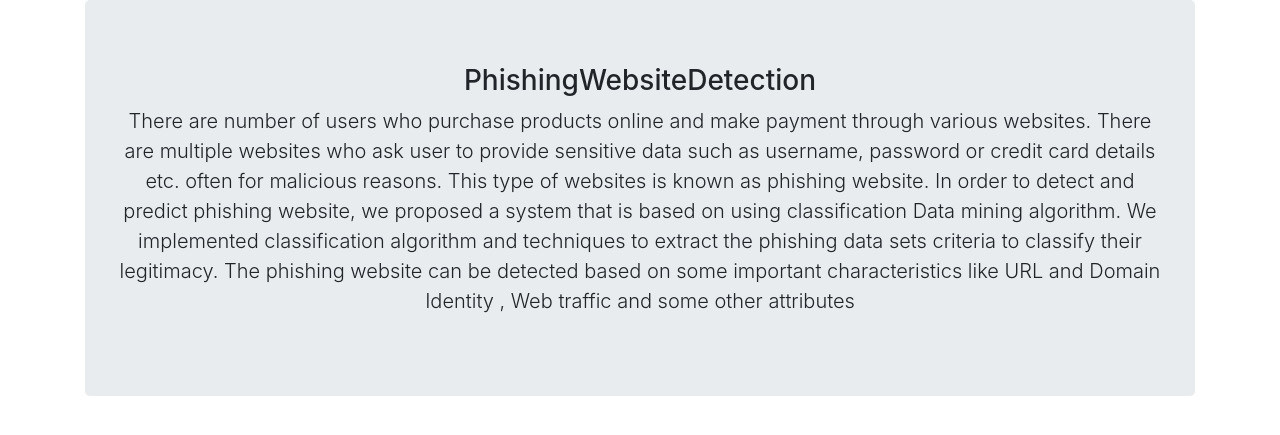
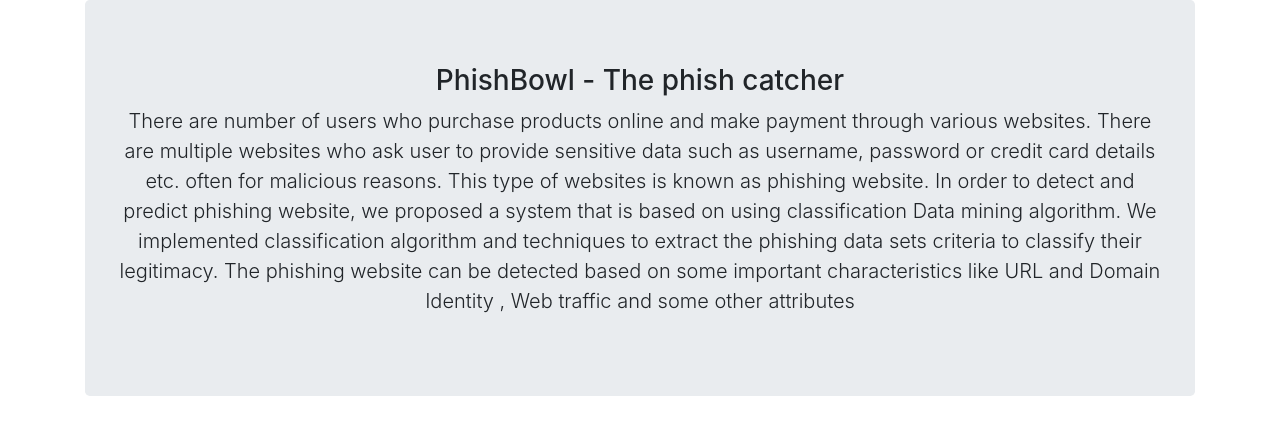
Before and after one commit to Biditmangal/PhishBowl, a Flask app: page /about in a window 1280 px wide. Shown: the part 56-491 px from the top of the page. Run offline with Flask 2, Linux system fonts and the light colour scheme; some libraries are stand-ins or nearby versions.

Commit message:
tweaked the UI for the app

```diff
--- a/PhishBowl/templates/about.html
+++ b/PhishBowl/templates/about.html
@@ -1,13 +1,13 @@
 {% extends 'layout.html'%}
 
 {% block title %}
-	Phishing Website Detection
+	PhishBowl
 {% endblock title %}
 
 {% block body %}
 		<div class="jumbotron text-center">
 	<center>
-		<h3>PhishingWebsiteDetection</h3>
+		<h3>PhishBowl - The phish catcher</h3>
 		<p class=lead>
 		There are number of users who purchase products online and make payment through various websites.
 		There are multiple websites who ask user to provide sensitive data such as username, password or credit card details etc. often for malicious reasons.
--- a/PhishBowl/templates/home.html
+++ b/PhishBowl/templates/home.html
@@ -2,7 +2,7 @@
 {% endblock title %} {% block body %}
 <div class="jumbotron text-center">
 	<center>
-		<h3 style="font-family: impact;">Phishing Website Detection</h3>
+		<h3 style="font-family: Georgia, 'Times New Roman', Times, serif;">PhishBowl - The Phish Catcher</h3>
 
 		<form method="POST" action="{{url_for('getURL')}}">
 			<div class=form-group>
```
